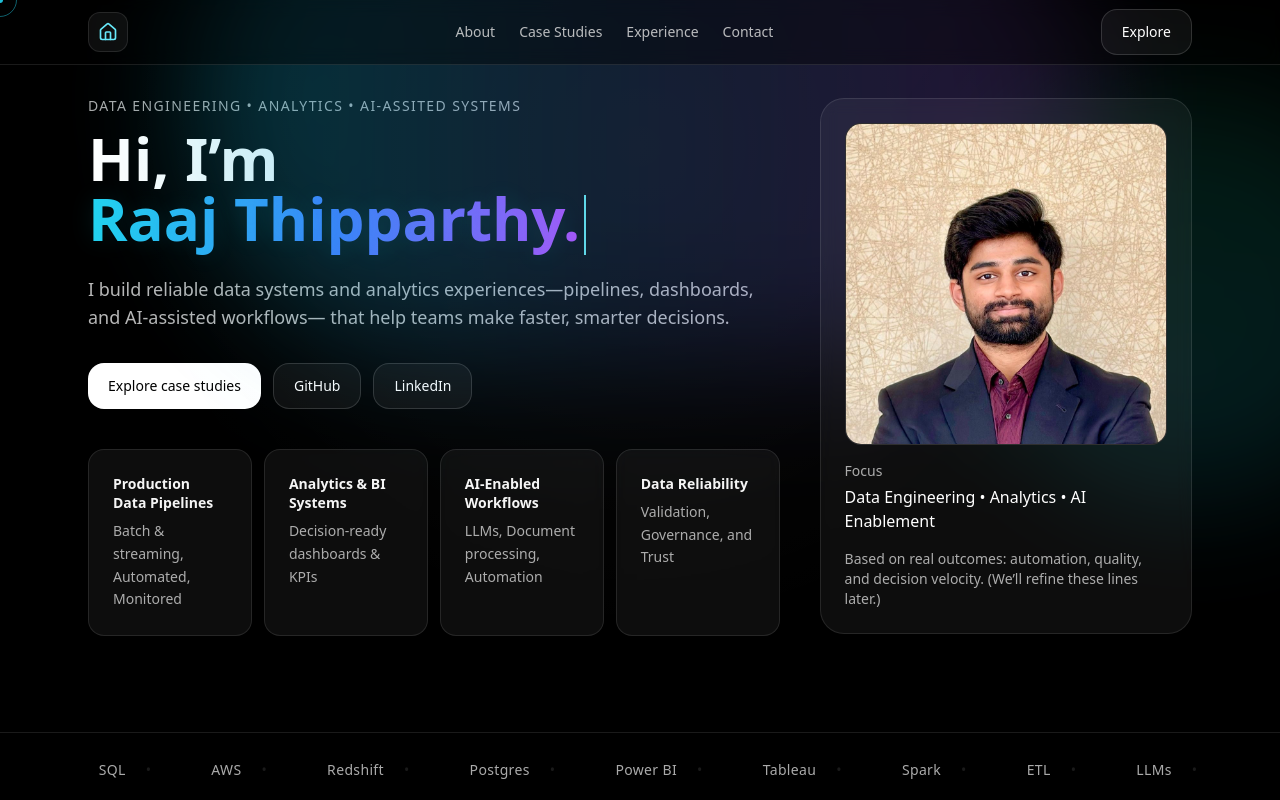
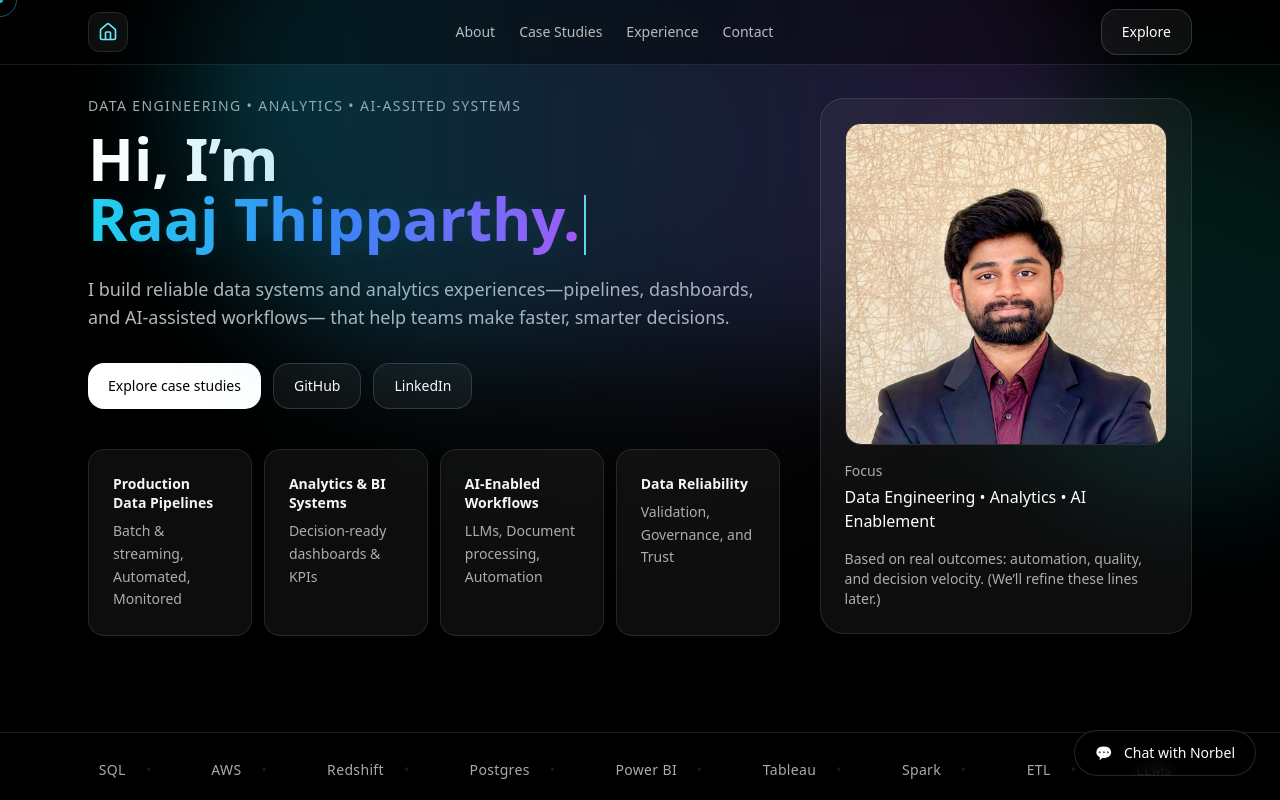
Before and after one commit to raajnarayan2318/raaj-portfolio-v2, a React (Vite) app: page / in a window 1280 px wide. Shown: the top 800 px of the page. Built offline with nearby package versions, Linux system fonts and the light colour scheme.

Commit message:
Add Raaj GPT AI assistant entry point

```diff
--- a/src/app/App.tsx
+++ b/src/app/App.tsx
@@ -5,6 +5,8 @@ import Footer from "../components/layout/Footer";
 import Cursor from "../components/ui/Cursor";
 
 import { routes } from "./routes";
+
+import RaajGPTButton from "../components/ai/RaajGPTButton";
 
 export default function App() {
   return (
@@ -19,6 +21,7 @@ export default function App() {
       </Routes>
 
       <Footer />
+      <RaajGPTButton />
     </div>
   );
 }
--- /dev/null
+++ b/src/components/ai/RaajGPTButton.tsx
@@ -0,0 +1,32 @@
+export default function RaajGPTButton() {
+    return (
+      <a
+        href="https://chatgpt.com/g/g-69a1597261288191b2f83dc60690c242-norbel"
+        target="_blank"
+        rel="noreferrer"
+        className="
+          fixed bottom-6 right-6 z-50
+          group
+        "
+      >
+        <div
+          className="
+            flex items-center gap-3
+            rounded-full
+            border border-white/15
+            bg-black/70 backdrop-blur
+            px-5 py-3
+            text-sm font-medium text-white
+            shadow-lg
+            hover:bg-white/10 hover:border-white/25
+            transition
+          "
+        >
+          <span className="text-cyan-300">💬</span>
+          <span className="hidden sm:inline">
+            Chat with Norbel
+          </span>
+        </div>
+      </a>
+    );
+  }
```
